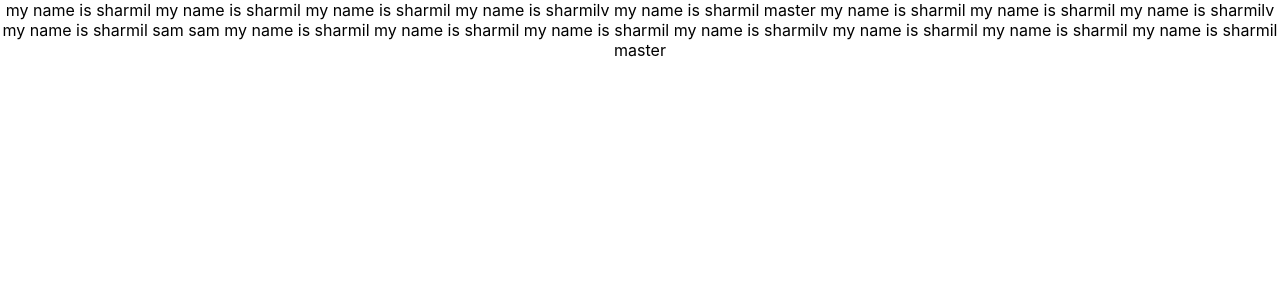
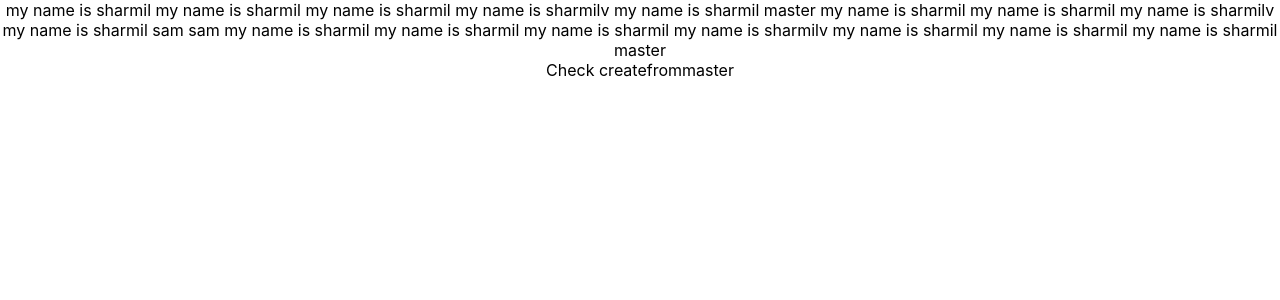
Before and after one commit to kathiriyasharmil/32, a React (Create React App) app: page / in a window 1280 px wide. Shown: the top 300 px of the page. Built offline with nearby package versions, Linux system fonts and the light colour scheme.

Commit message:
CreateFromMaster

```diff
--- a/src/App.js
+++ b/src/App.js
@@ -1,5 +1,6 @@
 import logo from './logo.svg';
 import './App.css';
+import Check from "./Check"
 
 function App() {
     return (
@@ -23,6 +24,7 @@ function App() {
             my name is sharmil
             my name is sharmil
             master
+            <Check/>
         </div>
     );
 }
--- /dev/null
+++ b/src/Check.js
@@ -0,0 +1,11 @@
+import React from 'react';
+
+const Check = () => {
+    return (
+        <div>
+            Check createfrommaster
+        </div>
+    );
+};
+
+export default Check;
```
Lines whose indentation alone changed are shown as unchanged.
